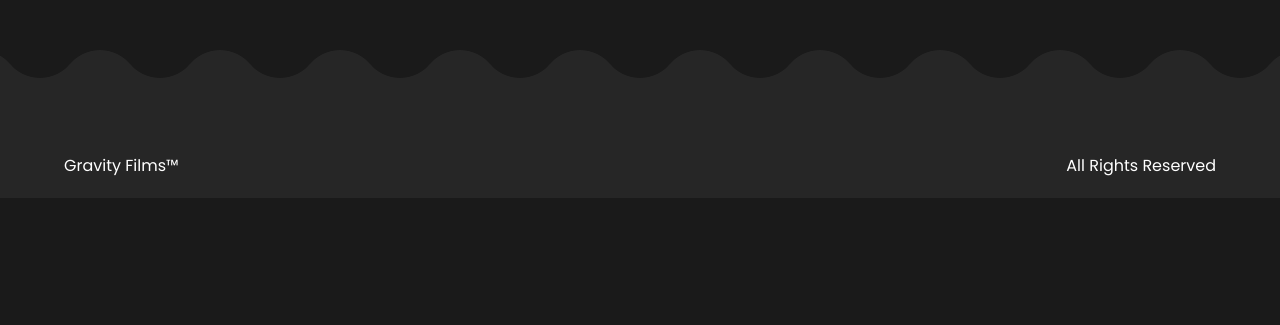
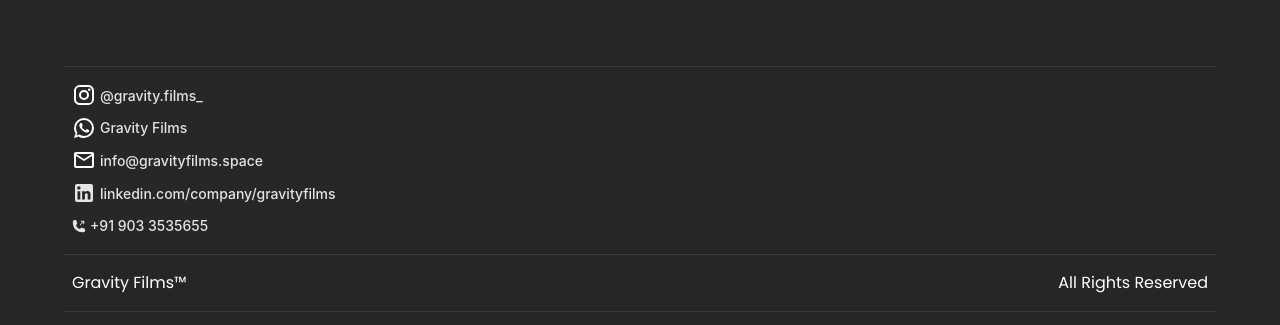
Before and after one commit to ganeshgfx/gravity-films, a React (Vite) app: page /#/about in a window 1280 px wide. Shown: the part 2858-3183 px from the top of the page. Before the commit the page ends 3056 px from the top, so only its background shows below. Built offline with nearby package versions, Linux system fonts and the light colour scheme; no server answers.

Commit message:
refactor: Add hover effect to dock card name and main logo

```diff
--- a/src/components/DockCard/index.tsx
+++ b/src/components/DockCard/index.tsx
@@ -123,6 +123,8 @@
 
      React.useEffect(() => () => clearTimeout(timeoutRef.current), []);
 
+     const [hovered, setHovered] = React.useState(false);
+
      return (
           <motion.div
                whileHover={{ scale: 1.1 }}
@@ -145,11 +147,27 @@
                     }}
                >
                     <div className={styles["dock-card-container"]}>
-                         <motion.span>Name</motion.span>
+                         <motion.span
+                              initial={{ opacity: 0 }}
+                              animate={{ opacity: 1 }}
+                              exit={{ opacity: 0 }}
+                              transition={{ delay: 1 }}
+                              style={{
+                                   display: hovered ? "block" : "none",
+                              }}
+                         >
+                              Name
+                         </motion.span>
                          <animated.button
                               ref={cardRef}
                               className={styles["dock-card"]}
                               // onClick={handleClick}
+                              onMouseEnter={() => {
+                                   setHovered(true);
+                              }}
+                              onMouseLeave={() => {
+                                   setHovered(false);
+                              }}
                               style={{
                                    width: size,
                                    height: size,
--- a/src/pages/Home.tsx
+++ b/src/pages/Home.tsx
@@ -44,7 +44,10 @@
                          className="relative  z-40 mb-100 md:mb-80 text-center "
                     >
                          <div className="header">
-                              <div
+                              <motion.div
+                                   initial={{ opacity: 0 }}
+                                   animate={{ opacity: 1 }}
+                                   transition={{ duration: 1, delay: 0.4 }}
                                    className="main-logo"
                                    style={{
                                         display: "flex",
@@ -62,7 +65,7 @@
                                         <Gravity />
                                         {/* <OrbitControls /> */}
                                    </Canvas>
-                              </div>
+                              </motion.div>
                               <div
                                    style={{
                                         display: "flex",
@@ -87,13 +90,41 @@
                                                   zIndex: 1,
                                              }}
                                         >
-                                             <span className="main-text-1">
+                                             <motion.span
+                                                  initial={{
+                                                       opacity: 0,
+                                                  }}
+                                                  animate={{ opacity: 1 }}
+                                                  transition={{
+                                                       delay: 0.2,
+                                                       duration: 1,
+                                                  }}
+                                                  className="main-text-1"
+                                             >
                                                   GRAVITY
-                                             </span>
-                                             <span className="text-center fw-lighter main-text-2">
+                                             </motion.span>
+                                             <motion.span
+                                                  initial={{ opacity: 0 }}
+                                                  animate={{ opacity: 1 }}
+                                                  transition={{
+                                                       delay: 0.3,
+                                                       duration: 1,
+                                                  }}
+                                                  className="text-center fw-lighter main-text-2"
+                                             >
                                                   FILMS
-                                             </span>
-                                             <div className="text-center pb-5">
+                                             </motion.span>
+                                             <motion.div
+                                                  initial={{
+                                                       opacity: 0,
+                                                  }}
+                                                  animate={{ opacity: 1 }}
+                                                  transition={{
+                                                       delay: 0.2,
+                                                       duration: 1,
+                                                  }}
+                                                  className="text-center pb-5"
+                                             >
                                                   We are Creative Media & Brand
                                                   Transformation
                                                   <br />
@@ -101,7 +132,7 @@
                                                   Production
                                                   <br />
                                                   Creating ideas into reality
-                                             </div>
+                                             </motion.div>
                                         </div>
                                    </div>
                               </div>
--- a/src/ui/Footer.tsx
+++ b/src/ui/Footer.tsx
@@ -1,5 +1,9 @@
-import { Container } from "@mui/joy";
+import { Instagram, MailOutline, WhatsApp } from "@mui/icons-material";
+import { Chip, Container, Divider, Stack } from "@mui/joy";
+import LinkedInIcon from "@mui/icons-material/LinkedIn";
+import { HiPhoneArrowUpRight } from "react-icons/hi2";
 import React from "react";
+import { GrLinkedinOption } from "react-icons/gr";
 export default function Footer() {
      return (
           <div
@@ -19,12 +23,98 @@
                />
                <div className="bg2">
                     <Container maxWidth="lg">
-                         <div
-                              style={{
-                                   display: "flex",
-                                   justifyContent: "space-between",
-                                   alignItems: "center",
-                                   padding: "20px 0",
+                         <Divider
+                              sx={{
+                                   my: 2,
+                              }}
+                         />
+                         <Stack>
+                              <Stack gap={1}>
+                                   <a
+                                        href="https://instagram.com/gravity.films_"
+                                        target="_blank"
+                                   >
+                                        <Chip
+                                             startDecorator={
+                                                  <Instagram
+                                                       style={{
+                                                            color: "white",
+                                                       }}
+                                                  />
+                                             }
+                                             variant="soft"
+                                        >
+                                             @gravity.films_
+                                        </Chip>
+                                   </a>
+                                   <a
+                                        href="https://wa.me/919033535655"
+                                        target="_blank"
+                                   >
+                                        <Chip
+                                             startDecorator={
+                                                  <WhatsApp
+                                                       style={{
+                                                            color: "white",
+                                                       }}
+                                                  />
+                                             }
+                                             variant="soft"
+                                        >
+                                             Gravity Films
+                                        </Chip>
+                                   </a>
+                                   <a
+                                        href="mailto:info@gravityfilms.space"
+                                        target="_blank"
+                                   >
+                                        <Chip
+                                             startDecorator={
+                                                  <MailOutline
+                                                       style={{
+                                                            color: "white",
+                                                       }}
+                                                  />
+                                             }
+                                             variant="soft"
+                                        >
+                                             info@gravityfilms.space
+                                        </Chip>
+                                   </a>
+                                   <a
+                                        href="https://www.linkedin.com/company/gravityfilms"
+                                        target="_blank"
+                                   >
+                                        <Chip
+                                             startDecorator={<LinkedInIcon />}
+                                             variant="soft"
+                                        >
+                                             linkedin.com/company/gravityfilms
+                                        </Chip>
+                                   </a>
+                                   <a href="tel:+919033535655" target="_blank">
+                                        <Chip
+                                             startDecorator={
+                                                  <HiPhoneArrowUpRight />
+                                             }
+                                             variant="soft"
+                                        >
+                                             +91 903 3535655
+                                        </Chip>
+                                   </a>
+                              </Stack>
+                         </Stack>
+                         <Divider
+                              sx={{
+                                   my: 2,
+                              }}
+                         />
+                         <Stack
+                              direction="row"
+                              justifyContent="space-between"
+                              alignItems="center"
+                              sx={{
+                                   mx: 1,
                               }}
                          >
                               <div>
@@ -47,7 +137,12 @@
                                         All Rights Reserved
                                    </p>
                               </div>
-                         </div>
+                         </Stack>
+                         <Divider
+                              sx={{
+                                   my: 2,
+                              }}
+                         />
                     </Container>
                </div>
           </div>
```
